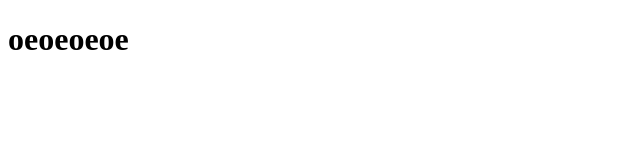
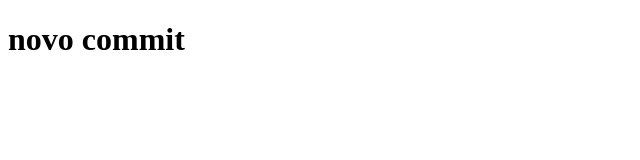
Before and after one commit to karynla/curso.dev, a Next.js app: page / in a window 1280 px wide. Shown: the top 160 px of the page, without its empty margins (0-640 px from the left). Built offline with nearby package versions, Linux system fonts and the light colour scheme.

Commit message:
novo commit

```diff
--- a/pages/index.js
+++ b/pages/index.js
@@ -1,5 +1,5 @@
 function Home() {
-    return <h1>oeoeoeoe</h1>
+    return <h1>novo commit</h1>
 }
 
 export default Home;
```
